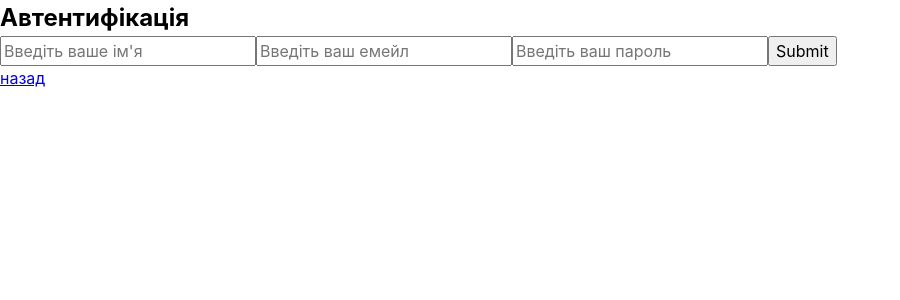
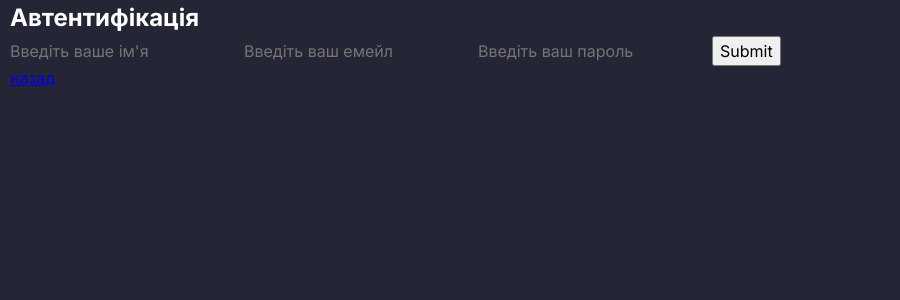
Before and after one commit to bxr5xrk/project-management, a React (Create React App) app: page /login in a window 1280 px wide. Shown: the top 300 px of the page, without its empty margins (0-900 px from the left). Built offline with nearby package versions, Linux system fonts and the light colour scheme; no server answers.

Commit message:
added variables, font, basic styles

```diff
--- a/public/index.html
+++ b/public/index.html
@@ -10,7 +10,12 @@
             content="Web site created using create-react-app"
         />
         <link rel="manifest" href="%PUBLIC_URL%/manifest.json" />
-
+        <link rel="preconnect" href="https://fonts.googleapis.com" />
+        <link rel="preconnect" href="https://fonts.gstatic.com" crossorigin />
+        <link
+            href="https://fonts.googleapis.com/css2?family=Inter:wght@300;400;500;700&display=swap"
+            rel="stylesheet"
+        />
         <title>Project Management</title>
     </head>
     <body>
--- a/src/layout/Layout.tsx
+++ b/src/layout/Layout.tsx
@@ -1,6 +1,7 @@
 import React, { FC, ReactNode } from "react";
 import Header from "./Header/Header";
 import Nav from "./Nav/Nav";
+import st from './main.module.scss'
 
 interface LayoutProps {
     children: ReactNode;
@@ -8,11 +9,11 @@ interface LayoutProps {
 
 const Layout: FC<LayoutProps> = ({ children }) => {
     return (
-        <div>
+        <>
             <Header />
             <Nav />
-            <main>{children}</main>
-        </div>
+            <main className={st.root}>{children}</main>
+        </>
     );
 };
 
--- /dev/null
+++ b/src/layout/Nav/Nav.module.scss
@@ -0,0 +1,3 @@
+.root {
+    grid-area: nav;
+}
--- a/src/layout/Nav/Nav.tsx
+++ b/src/layout/Nav/Nav.tsx
@@ -4,6 +4,7 @@ import { Link } from "react-router-dom";
 import { fetchCurrentUser } from "../../api/PMService";
 import { selectAuth, setAuth } from "../../store/Slices/authSlice";
 import { useAppDispatch } from "../../store/store";
+import st from './Nav.module.scss'
 
 const navItems = [
     {
@@ -45,7 +46,7 @@ const Nav = () => {
     }, []);
 
     return (
-        <nav>
+        <nav className={st.root}>
             {navItems.map((i) => (
                 <Link key={i.id} to={i.href}>
                     {i.title}
--- /dev/null
+++ b/src/layout/main.module.scss
@@ -0,0 +1,3 @@
+.root {
+    grid-area: main;
+}
--- a/src/styles/index.scss
+++ b/src/styles/index.scss
@@ -1,10 +1,22 @@
-@import url("./reset.scss");
+@import "./reset.scss";
+@import "./variables.scss";
 
 body {
     margin: 0;
-    font-family: -apple-system, BlinkMacSystemFont, "Segoe UI", "Roboto",
-        "Oxygen", "Ubuntu", "Cantarell", "Fira Sans", "Droid Sans",
-        "Helvetica Neue", sans-serif;
-    -webkit-font-smoothing: antialiased;
-    -moz-osx-font-smoothing: grayscale;
+    font-family: "Inter", sans-serif;
+    background-color: $background;
+    color: $white;
+    scroll-behavior: smooth;
+    text-rendering: optimizeSpeed;
 }
+
+#root {
+    min-height: 100vh;
+    margin: 0 10px;
+    display: grid;
+    grid-template-columns: auto 1fr;
+    grid-template-rows: auto 1fr;
+    grid-template-areas:
+        ". header"
+        "nav main";
+}
--- a/src/styles/reset.scss
+++ b/src/styles/reset.scss
@@ -39,3 +39,7 @@ article > * + * {
 input, button, textarea, select {
 	font: inherit;
 }
+
+input {
+	all: unset;
+}
--- /dev/null
+++ b/src/styles/variables.scss
@@ -0,0 +1,7 @@
+$background: rgb(36, 37, 53);
+$primary: #0083F5;
+$white: #fff;
+$green: #3BCB86;
+$black: #111;
+$grey: rgb(61, 61, 61);
+$radius: 30px
```
Also changed, not shown: src/layout/Header/Header.module.scss (added, +16 -0 lines).
